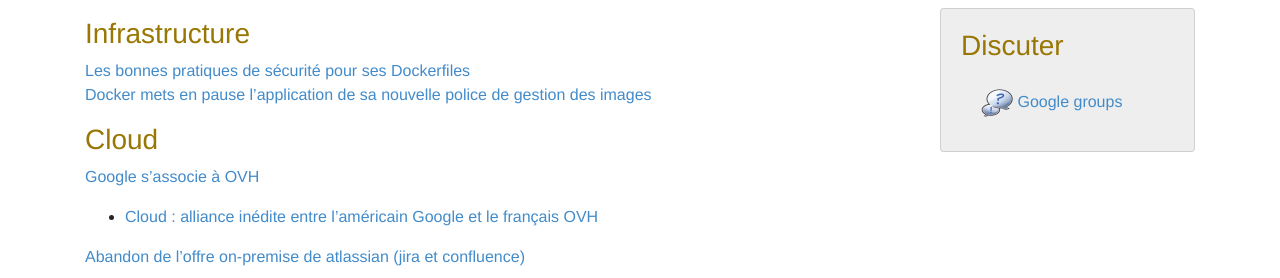
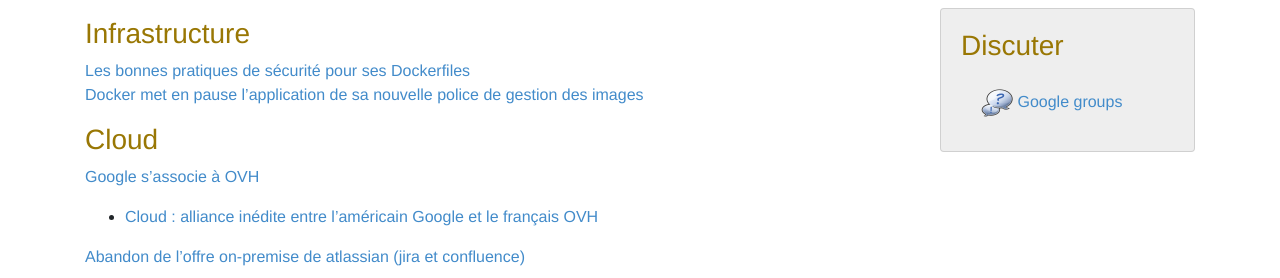
Before and after one commit to lescastcodeurs/lescastcodeurs.com, a Jekyll site: the page built from _posts/2020-11-17-lcc-242-les-applets-20-ans-trop-tot.md, in a window 1280 px wide and 900 px high, scrolled down 686 px. Shown: the part 174-452 px from the top of the window. Built offline with Jekyll 4.4.1, drawn with Linux system fonts in a browser that asks for light colours; comment, search, counter and statistics services are not loaded.

Commit message:
Corrige les type reportées par Jeff

```diff
--- a/_posts/2020-11-17-lcc-242-les-applets-20-ans-trop-tot.md
+++ b/_posts/2020-11-17-lcc-242-les-applets-20-ans-trop-tot.md
@@ -37,7 +37,7 @@ Téléchargement de l'épisode [LesCastCodeurs-Episode-242.mp3](https://traffic.
 ### Infrastructure
 
 [Les bonnes pratiques de sécurité pour ses Dockerfiles](https://cloudberry.engineering/article/dockerfile-security-best-practices/)
-[Docker mets en pause l'application de sa nouvelle police de gestion des images](https://www.docker.com/blog/docker-hub-image-retention-policy-delayed-and-subscription-updates/)
+[Docker met en pause l'application de sa nouvelle police de gestion des images](https://www.docker.com/blog/docker-hub-image-retention-policy-delayed-and-subscription-updates/)
 
 ### Cloud
 
```
Also changed, not shown: _posts/2020-11-02-lcc-241-interview-cloud-ide-avec-sun-tan-et-marc-dumais.md (+1 -1 lines).
